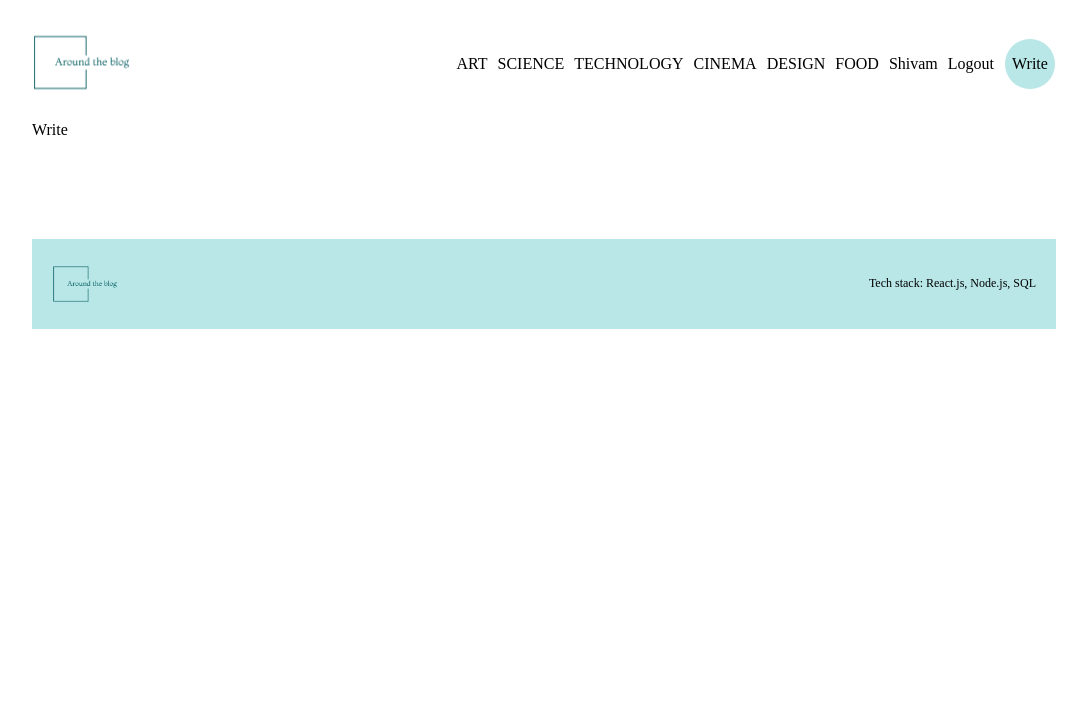
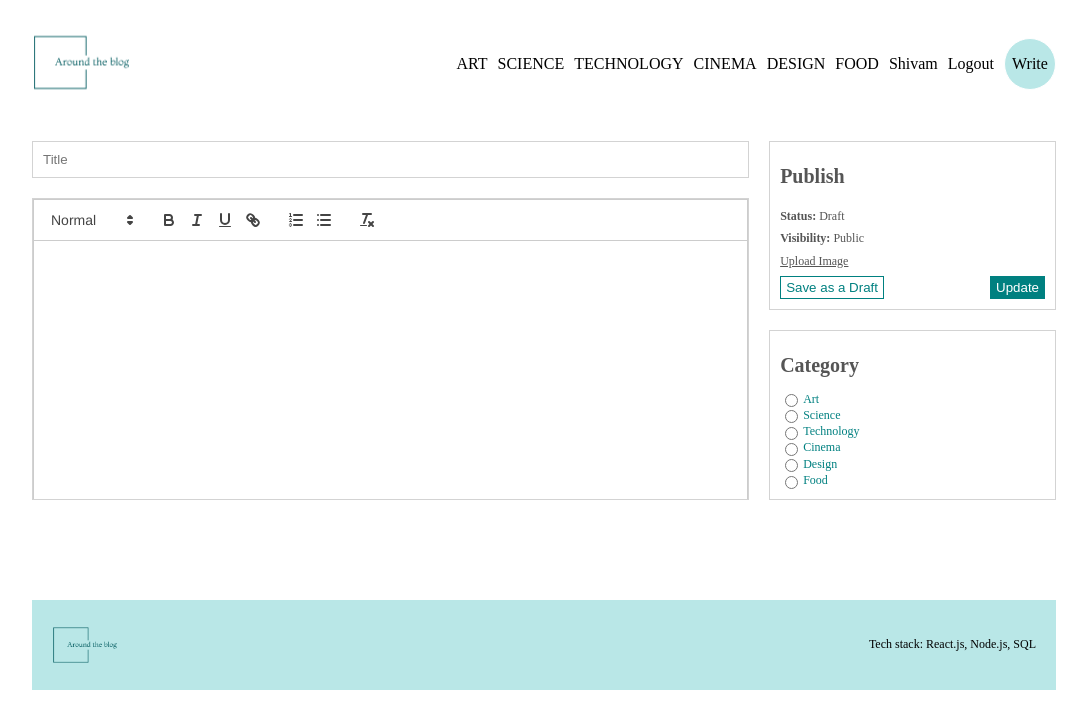
Before and after one commit to ShivamSpm/Blog-fullstack-app, a React (Create React App) app: page /write in a window 1280 px wide. Shown: the top 728 px of the page, without its empty margins (96-1183 px from the left). Built offline with nearby package versions, Linux system fonts and the light colour scheme.

Commit message:
Created a basic write page

```diff
--- a/package.json
+++ b/package.json
@@ -8,6 +8,7 @@
     "@testing-library/user-event": "^13.5.0",
     "react": "^18.2.0",
     "react-dom": "^18.2.0",
+    "react-quill": "^2.0.0",
     "react-router-dom": "^6.11.2",
     "react-scripts": "5.0.1",
     "sass": "^1.62.1",
--- a/src/pages/Home.js
+++ b/src/pages/Home.js
@@ -38,7 +38,7 @@
                     <div className='img'>
                         <img src={post.img} alt=""/>
                     </div>
-                    <div class="content">
+                    <div className="content">
                         <Link className='link' to={`/post/${post.id}`}>
                             <h1>{post.title}</h1>
                         </Link>
--- a/src/pages/Single.js
+++ b/src/pages/Single.js
@@ -7,15 +7,15 @@
 const Single = () => {
   return (
     <div className='single'>
-      <div class="content">
+      <div className="content">
         <img src="https://picsum.photos/200/300" alt=""/>
-        <div class="user">
+        <div className="user">
           <img src="https://picsum.photos/200/300" alt=""/>
-          <div class="info">
+          <div className="info">
             <span>Shivam</span>
             <p>Posted 2 days ago</p>
           </div>
-          <div class="edit">
+          <div className="edit">
             <Link to={`/write?edit=2`}>
               <img src={Edit} alt=""/>
             </Link>
--- a/src/pages/Write.js
+++ b/src/pages/Write.js
@@ -1,8 +1,72 @@
-import React from 'react'
+import React, { useState } from 'react'
+import ReactQuill from 'react-quill';
+import 'react-quill/dist/quill.snow.css';
+
 
 const Write = () => {
+  const [value, setValue] = useState('');
+
   return (
-    <div>Write</div>
+    <div className='add'>
+      <div className="content">
+        <input type='text' placeholder='Title'/>
+        <div className="editorContainer">
+          <ReactQuill className='editor' theme='snow' value={value} onChange={setValue}/>
+        </div>
+      </div>
+        <div className="menu">
+          <div className="item">
+            <h1>Publish</h1>
+            <span>
+              <b>Status: </b> Draft
+            </span>
+            <span>
+              <b>Visibility: </b> Public
+            </span>
+            <input style={{display:'none'}} type="file" id='file' name=''/>
+            <label className="file" htmlFor="file">Upload Image</label>
+            <div className="buttons">
+              <button>Save as a Draft</button>
+              <button>Update</button>
+            </div>
+          </div>
+
+          <div className="item">
+            <h1>Category</h1>
+
+            <div className="cat">
+              <input type="radio" name='cat' value='art' id='art'/>
+              <label htmlFor="art">Art</label>
+            </div>
+
+            <div className="cat">
+              <input type="radio" name='cat' value='science' id='science'/>
+              <label htmlFor="science">Science</label>
+            </div>
+
+            <div className="cat">
+              <input type="radio" name='cat' value='technology' id='technology'/>
+              <label htmlFor="technology">Technology</label>
+            </div>
+
+            <div className="cat">
+              <input type="radio" name='cat' value='cinema' id='cinema'/>
+              <label htmlFor="cinema">Cinema</label>
+            </div>
+
+            <div className="cat">
+              <input type="radio" name='cat' value='design' id='design'/>
+              <label htmlFor="design">Design</label>
+            </div>
+
+            <div className="cat">
+              <input type="radio" name='cat' value='food' id='food'/>
+              <label htmlFor="food">Food</label>
+            </div>
+
+          </div>
+        </div>
+    </div>
   )
 }
 
--- a/src/style.scss
+++ b/src/style.scss
@@ -291,6 +291,88 @@
         }
 
         // WRITE
+        .add{
+            margin-top: 20px;
+            display: flex;
+            gap: 20px;
 
+            .content{
+                flex: 5;
+                display: flex;
+                flex-direction: column;
+                gap: 20px;
+
+                input{
+                    padding: 10px;
+                    border: 1px solid lightgray;
+                }
+                .editorContainer{
+                    height: 300px;
+                    overflow: scroll;
+                    border: 1px solid lightgray;
+
+                    .editor{
+                        height: 100%;
+                        border: none;
+                    }
+                }
+            }
+
+            .menu{
+                flex: 2;
+                display: flex;
+                flex-direction: column;
+                gap: 20px;
+
+                .item{
+                    border: 1px solid lightgray;
+                    padding: 10px;
+                    flex:1;
+                    display: flex;
+                    flex-direction: column;
+                    justify-content: space-between;
+                    font-size: 12px;
+                    color: #555;
+
+                    h1{
+                        font-size: 20px;
+                    }
+
+                    .file{
+                        text-decoration: underline;
+                        cursor: pointer;
+
+                    }
+                    .buttons{
+                        display: flex;
+                        justify-content: space-between;
+
+
+                        :first-child{
+                            cursor: pointer;
+                            color: teal;
+                            background-color: white;
+                            border: 1px solid teal;
+                            padding: 3px 5px;
+                        }
+
+                        :last-child{
+                            cursor: pointer;
+                            color: white;
+                            background-color: teal;
+                            border: 1px solid teal;
+                            padding: 3px 5px;
+                        }
+                    }
+
+                    .cat{
+                        display: flex;
+                        align-items: center;
+                        gap: 2px;
+                        color: teal;
+                    }
+                }
+            }
+        }
     }
 }
```
Also changed, not shown: 1 other file (tests, documents, lock files or other folders).
